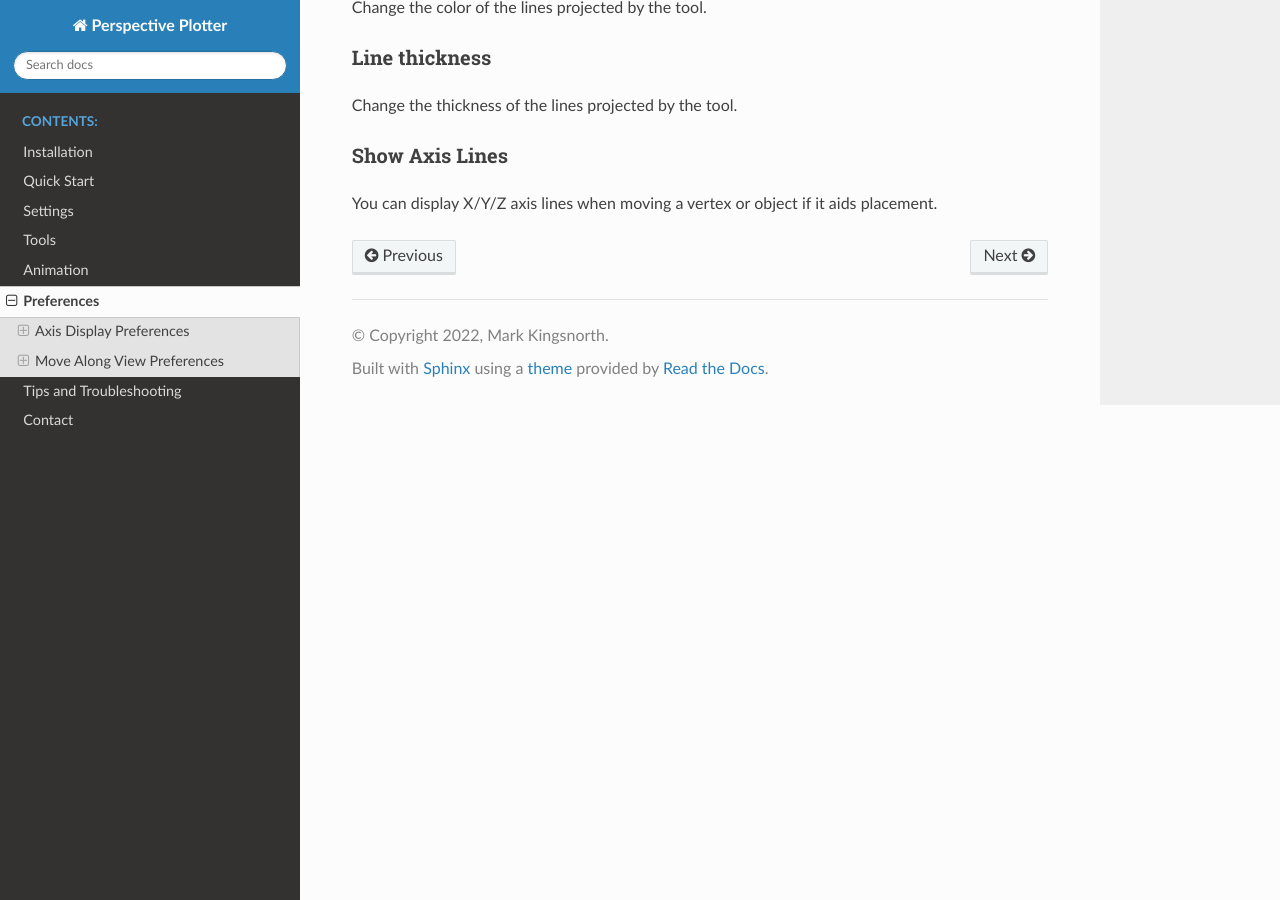
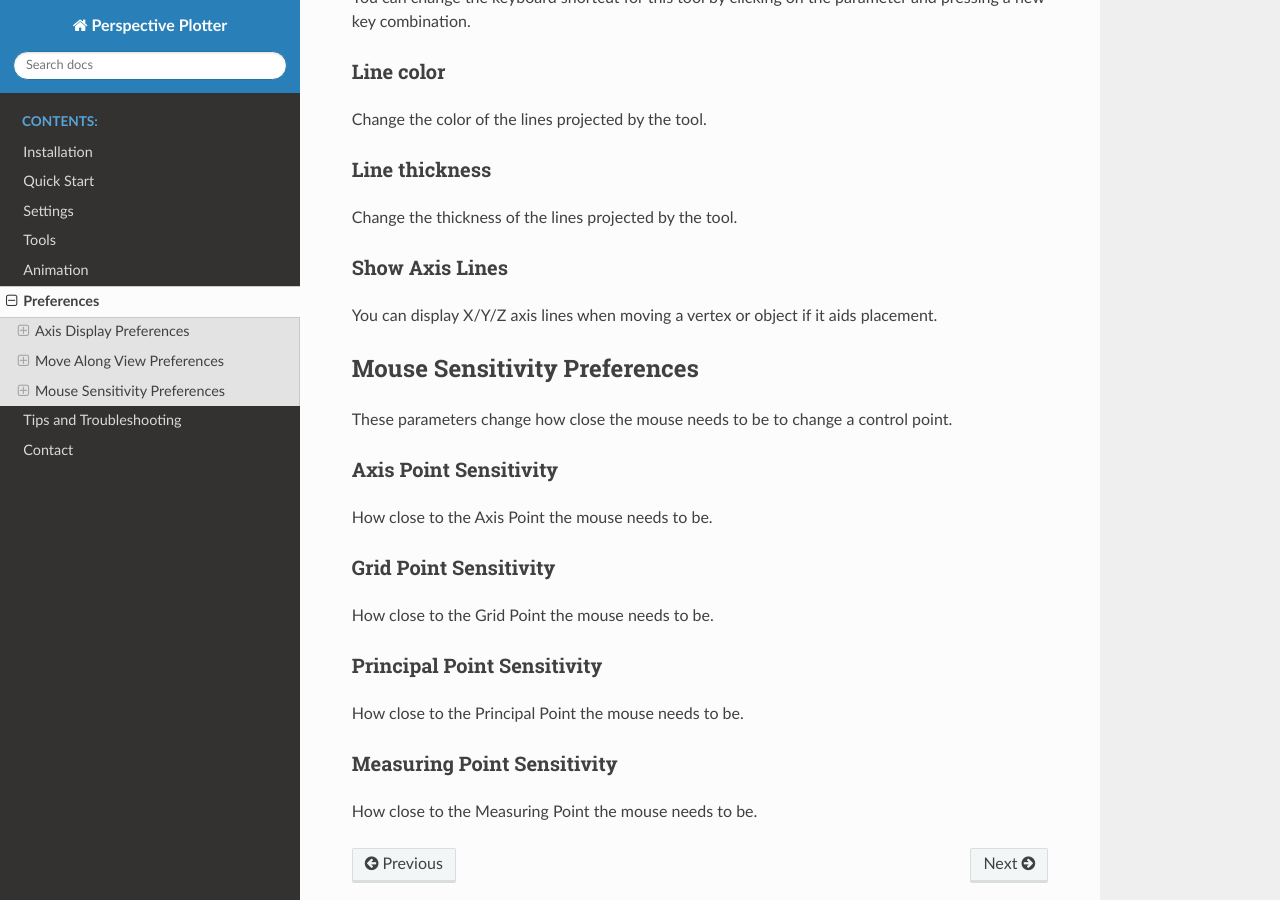
Before and after one commit to mkingsnorth/perspective_plotter_docs, a Sphinx documentation site: the page built from docs/preferences.rst, in a window 1280 px wide and 900 px high, scrolled down 2228 px. Built offline with Sphinx 7.4.7 and the Read the Docs theme 2.0.0, drawn with Linux system fonts in a browser that asks for light colours.

Commit message:
Adding notes on mouse sentivity

```diff
--- a/docs/preferences.rst
+++ b/docs/preferences.rst
@@ -86,3 +86,30 @@ Show Axis Lines
 -----------------------
 
 You can display X/Y/Z axis lines when moving a vertex or object if it aids placement.
+
+
+======================================================
+Mouse Sensitivity Preferences
+======================================================
+
+These parameters change how close the mouse needs to be to change a control point.
+
+Axis Point Sensitivity
+----------------------------------------------
+
+How close to the Axis Point the mouse needs to be.
+
+Grid Point Sensitivity
+----------------------------------------------
+
+How close to the Grid Point the mouse needs to be.
+
+Principal Point Sensitivity
+----------------------------------------------
+
+How close to the Principal Point the mouse needs to be.
+
+Measuring Point Sensitivity
+----------------------------------------------
+
+How close to the Measuring Point the mouse needs to be.
```
Also changed, not shown: docs/images/preferences.jpg.
